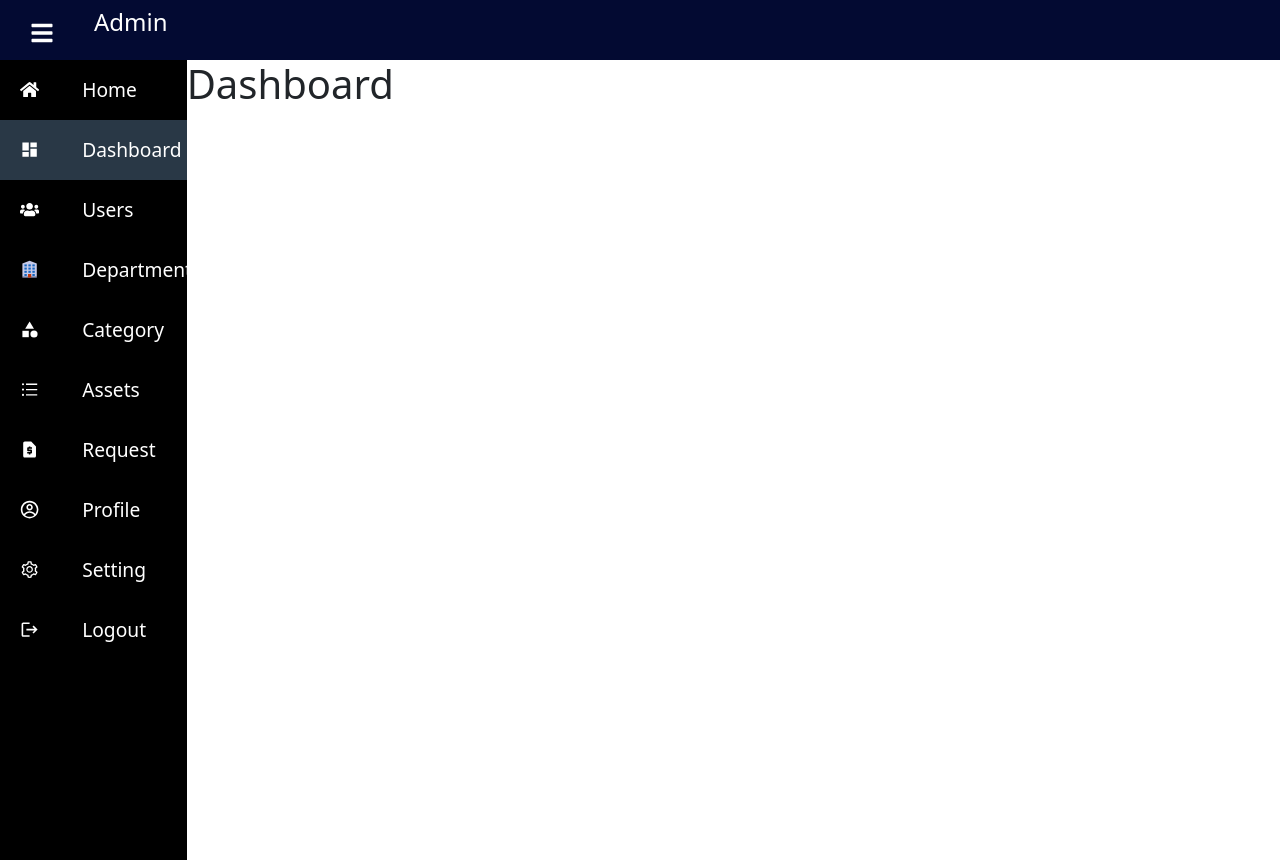
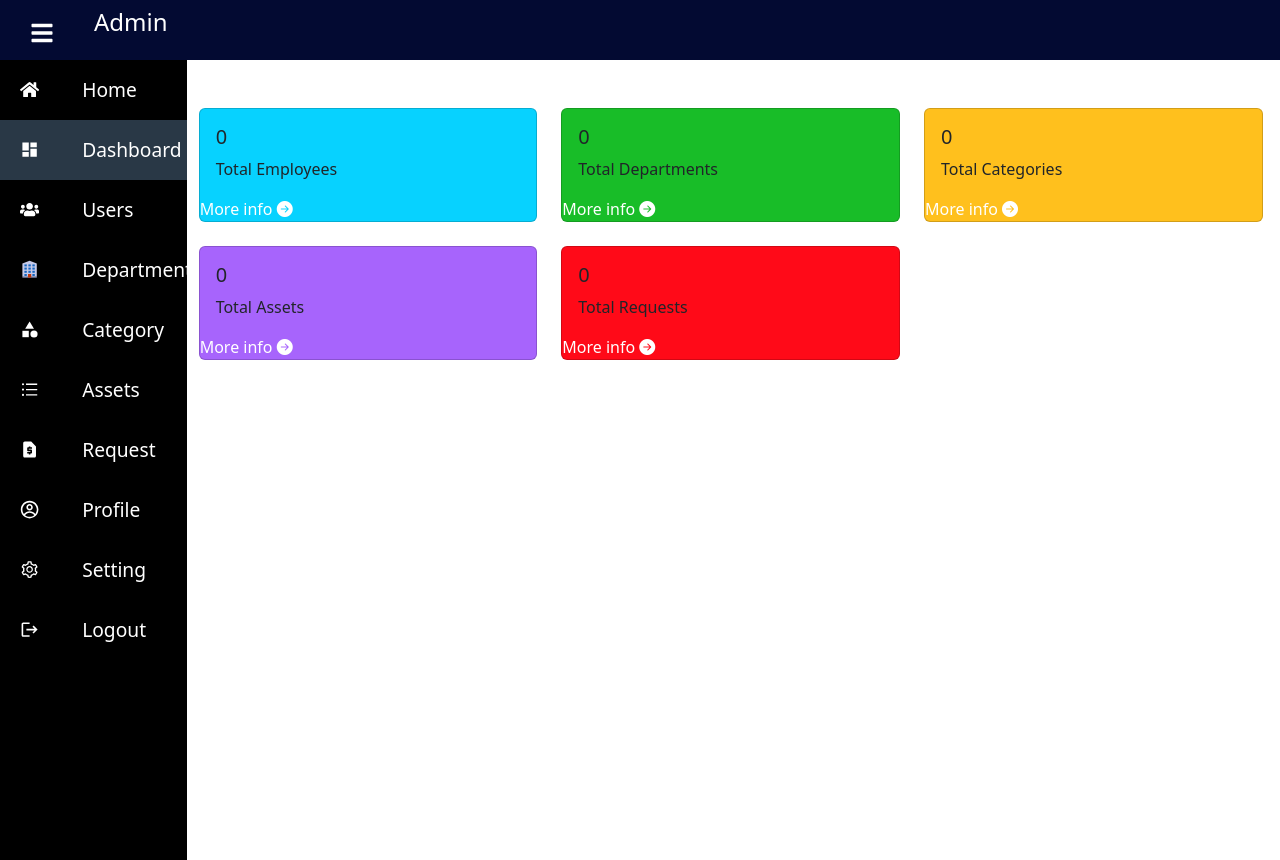
Before and after one commit to Rose-Maina/Asset-Inventory-Mgt-System, a React (Create React App) app in the folder client/: page /dashboard in a window 1280 px wide. Built offline with nearby package versions, Linux system fonts and the light colour scheme.

Commit message:
Add contents to dashboard component

```diff
--- a/client/package.json
+++ b/client/package.json
@@ -12,6 +12,7 @@
     "@testing-library/react": "^13.4.0",
     "@testing-library/user-event": "^13.5.0",
     "bootstrap": "^5.2.2",
+    "bootstrap-icons": "^1.9.1",
     "react": "^18.2.0",
     "react-bootstrap": "^2.5.0",
     "react-bootstrap-icons": "^1.9.1",
--- a/client/public/index.html
+++ b/client/public/index.html
@@ -21,8 +21,9 @@
 <link rel="stylesheet" href="https://fonts.googleapis.com/icon?family=Material+Icons">
 <link rel="stylesheet" href="https://maxcdn.bootstrapcdn.com/font-awesome/4.7.0/css/font-awesome.min.css">
 <link href="https://cdn.jsdelivr.net/npm/bootstrap@5.2.2/dist/css/bootstrap.min.css" rel="stylesheet" integrity="sha384-Zenh87qX5JnK2Jl0vWa8Ck2rdkQ2Bzep5IDxbcnCeuOxjzrPF/et3URy9Bv1WTRi" crossorigin="anonymous">
-    <link rel="manifest" href="%PUBLIC_URL%/manifest.json" />
-    <link rel="stylesheet" href="https://cdnjs.cloudflare.com/ajax/libs/font-awesome/4.7.0/css/font-awesome.min.css">
+<link rel="manifest" href="%PUBLIC_URL%/manifest.json" />
+<link rel="stylesheet" href="https://cdnjs.cloudflare.com/ajax/libs/font-awesome/4.7.0/css/font-awesome.min.css">
+<link rel="stylesheet" href="https://cdn.jsdelivr.net/npm/bootstrap-icons@1.5.0/font/bootstrap-icons.css" />
     <!--
       Notice the use of %PUBLIC_URL% in the tags above.
       It will be replaced with the URL of the `public` folder during the build.
--- a/client/src/Components/Login.js
+++ b/client/src/Components/Login.js
@@ -6,4 +6,4 @@ function Login() {
   )
 }
 
-export default Login
+export default Login;
--- a/client/src/Components/NavPage.js
+++ b/client/src/Components/NavPage.js
@@ -9,7 +9,7 @@ import Request from "../Pages/Request";
 import Profile from "../Pages/Profile";
 import Setting from "../Pages/Setting";
 import Logout from "../Pages/Logout";
-// import Login from "./Login";
+import Login from "./Login";
 
 
 
@@ -17,7 +17,7 @@ function NavPage() {
     return (
         <>
             <Routes>
-                {/* <Route path="/" element={<Login/>}/> */}
+                <Route path="/" element={<Login/>}/>
                 <Route path="/dashboard" element={<Dashboard/>}/>
                 <Route path="/users" element={<Users/>}/>
                 <Route path="/department" element={<Department/>}/>
--- a/client/src/Pages/Assets.js
+++ b/client/src/Pages/Assets.js
@@ -213,10 +213,7 @@ function Assets() {
 		</div>
 	</div>
 </div>
-
-
-
-        </>
+</>
     )
 }
 
--- a/client/src/Pages/Category.js
+++ b/client/src/Pages/Category.js
@@ -194,10 +194,7 @@ const Category = () => {
 		</div>
 	</div>
 </div>
-
-
-
-        </>
+</>
 
   );
 };
--- a/client/src/Pages/Dashboard.js
+++ b/client/src/Pages/Dashboard.js
@@ -4,7 +4,60 @@ import React from "react";
 function Dashboard() {
     return (
         <>
-            <h1>Dashboard</h1>
+            <div className="container py-5">
+                <div className="row row-cols-1 row-cols-md-3 g-4">
+                    <div className="col">
+                        <div className="card h-100" style={{backgroundColor:"#07d2ff"}}>
+                            {/* <img src="..." className="card-img-top" alt="..." /> */}
+                            <div className="card-body">
+                                <h5 className="card-title">0</h5>
+                                <p className="card-text">Total Employees</p>
+                            </div>
+                            <a href="#" className="small-box-footer" style={{textDecoration: 'none', color:'white'}}>More info <i className="bi bi-arrow-right-circle-fill" /></a>
+                        </div>
+                    </div>
+                    <div className="col">
+                        <div className="card h-100" style={{backgroundColor:"#18bd28"}}>
+                            {/* <img src="..." className="card-img-top" alt="..." /> */}
+                            <div className="card-body">
+                                <h5 className="card-title">0</h5>
+                                <p className="card-text">Total Departments</p>
+                            </div>
+                            <a href="#" className="small-box-footer" style={{textDecoration: 'none', color:'white'}}>More info <i className="bi bi-arrow-right-circle-fill" /></a>
+                        </div>
+                    </div>
+                    <div className="col">
+                        <div className="card h-100" style={{backgroundColor:"#ffc01d"}}>
+                            {/* <img src="..." className="card-img-top" alt="..." /> */}
+                            <div className="card-body">
+                                <h5 className="card-title">0</h5>
+                                <p className="card-text">Total Categories</p>
+                            </div>
+                            <a href="#" className="small-box-footer" style={{textDecoration: 'none', color:'white'}}>More info <i className="bi bi-arrow-right-circle-fill" /></a>
+                        </div>
+                    </div>
+                    <div className="col">
+                        <div className="card h-100" style={{backgroundColor:"#a764fc"}}>
+                            {/* <img src="..." className="card-img-top" alt="..." /> */}
+                            <div className="card-body">
+                                <h5 className="card-title">0</h5>
+                                <p className="card-text">Total Assets</p>
+                            </div>
+                            <a href="#" className="small-box-footer" style={{textDecoration: 'none', color:'white'}}>More info <i className="bi bi-arrow-right-circle-fill" /></a>
+                        </div>
+                    </div>
+                    <div className="col">
+                        <div className="card h-100" style={{backgroundColor:"#ff0a18"}}>
+                            {/* <img src="..." className="card-img-top" alt="..." /> */}
+                            <div className="card-body">
+                                <h5 className="card-title">0</h5>
+                                <p className="card-text">Total Requests</p>
+                            </div>
+                            <a href="#" className="small-box-footer" style={{textDecoration: 'none', color:'white'}}>More info <i className="bi bi-arrow-right-circle-fill" /></a>
+                        </div>
+                    </div>
+                </div>
+            </div>
         </>
     )
 }
```
Also changed, not shown: 1 other file (tests, documents, lock files or other folders).
